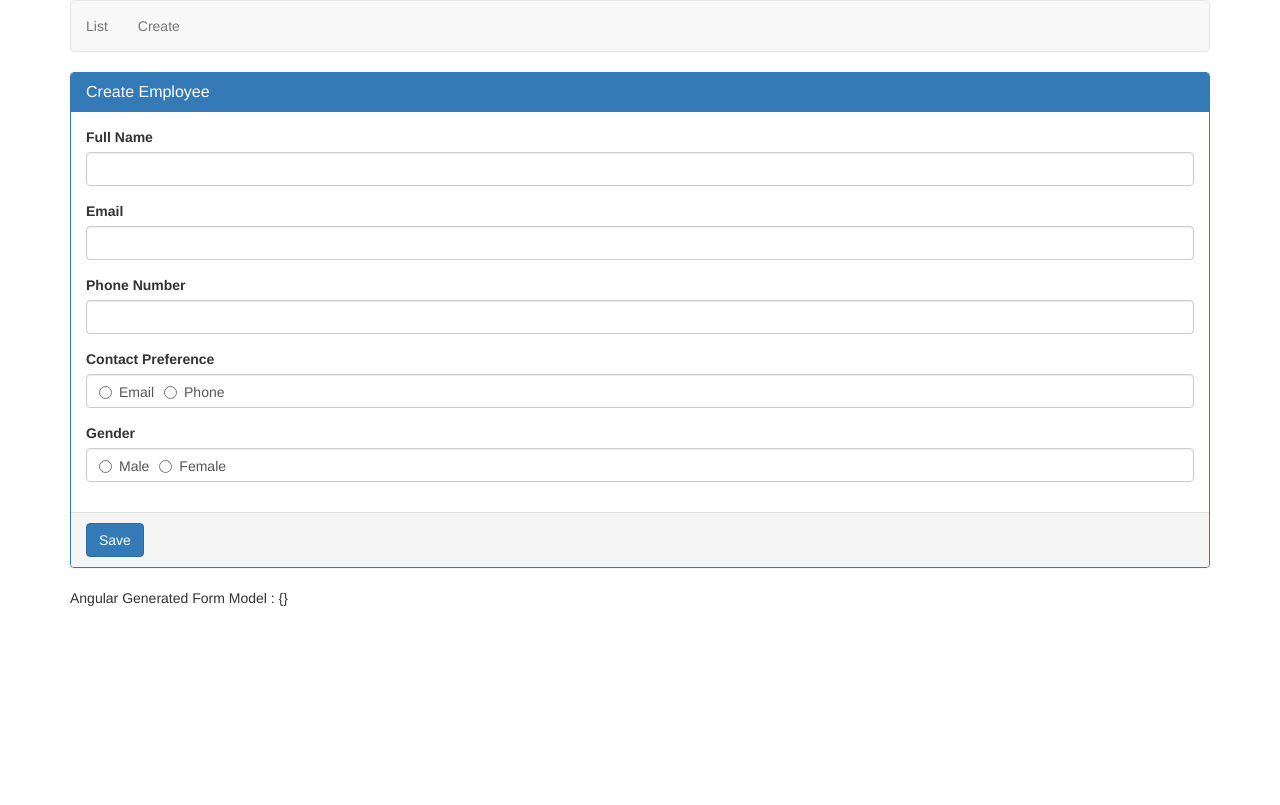
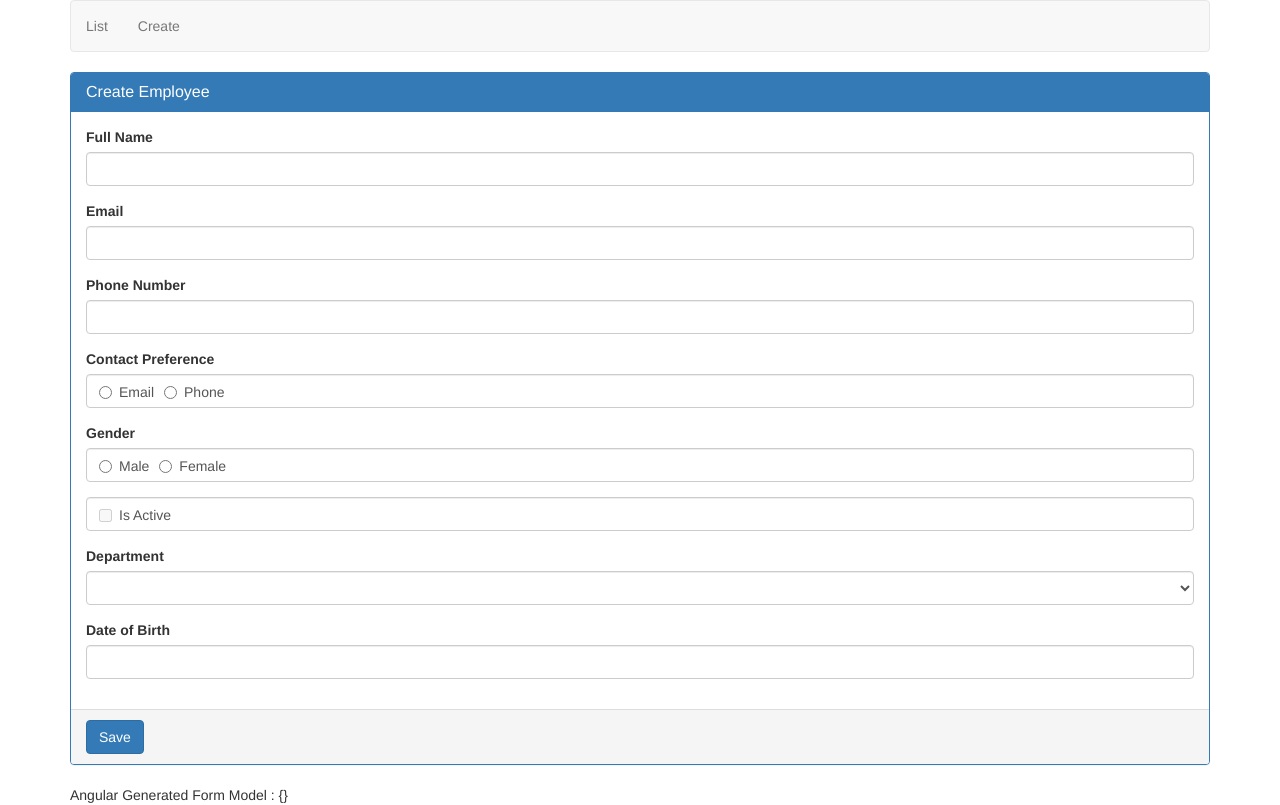
Before and after one commit to baldevbhattarai/AngularCrud, an Angular app: page /create in a window 1280 px wide. Built offline with nearby package versions, Linux system fonts and the light colour scheme.

Commit message:
after implementing datepicker and daterangepicker

```diff
--- a/angular.json
+++ b/angular.json
@@ -84,6 +84,7 @@
             "karmaConfig": "src/karma.conf.js",
             "styles": [
               "../node_modules/bootstrap/dist/css/bootstrap.css",
+              "node_modules/ngx-bootstrap/datepicker/bs-datepicker.css",
               "src/styles.css"
             ],
             "scripts": [],
--- a/package.json
+++ b/package.json
@@ -22,6 +22,7 @@
     "@angular/router": "~7.0.0",
     "bootstrap": "^3.3.7",
     "core-js": "^2.5.4",
+    "ngx-bootstrap": "^3.1.2",
     "rxjs": "~6.3.3",
     "zone.js": "~0.8.26"
   },
--- a/src/app/app.module.ts
+++ b/src/app/app.module.ts
@@ -2,6 +2,8 @@ import { BrowserModule } from '@angular/platform-browser';
 import { NgModule } from '@angular/core';
 import {RouterModule, Routes} from '@angular/router';
 import { FormsModule } from '@angular/forms';
+import { BsDatepickerModule } from 'ngx-bootstrap/datepicker';
+
 
 import { AppRoutingModule } from './app-routing.module';
 import { AppComponent } from './app.component';
@@ -23,7 +25,8 @@ const appRoutes: Routes = [
     BrowserModule,
     AppRoutingModule,
     FormsModule,
-    RouterModule.forRoot(appRoutes)
+    RouterModule.forRoot(appRoutes),
+    BsDatepickerModule.forRoot(),
   ],
   providers: [],
   bootstrap: [AppComponent]
--- a/src/app/employees/create-employee.component.html
+++ b/src/app/employees/create-employee.component.html
@@ -50,6 +50,27 @@
           </label>
         </div>
       </div>
+      <div class="form-group">
+        <div class="form-control">
+          <label class="checkbox-inline">
+            <input type="checkbox" name="isActive" [(ngModel)]="isActive" disabled>Is Active
+          </label>
+        </div>
+      </div>
+      <div class="form-group">
+        <label for="department">Department</label>
+        <select id="department" name="department"
+                [(ngModel)]="department" class="form-control">
+                <option *ngFor="let dept of departments" [value]="dept.id">
+                  {{dept.name}}
+                </option>
+        </select>
+      </div>
+      <div class="form-group">
+        <label for="dateOfBirth">Date of Birth</label>
+        <input id="dateOfBirth" name="dateOfBirth" [(ngModel)]="dateOfBirth"
+                type="text" bsDaterangepicker class="form-control" />
+      </div>
     </div>
     <div class="panel-footer">
       <button class="btn btn-primary" type="submit">Save</button>
--- a/src/app/employees/create-employee.component.ts
+++ b/src/app/employees/create-employee.component.ts
@@ -1,5 +1,7 @@
 import { Component, OnInit } from '@angular/core';
-import {NgForm} from '@angular/forms'
+import {NgForm} from '@angular/forms';
+import { Department } from 'src/models/department.model';
+
 
 @Component({
   selector: 'app-create-employee',
@@ -7,7 +9,13 @@ import {NgForm} from '@angular/forms'
   styles: []
 })
 export class CreateEmployeeComponent implements OnInit {
-
+ isActive= false;
+ departments: Department[] = [
+  { id: 1, name: 'Help Desk' },
+  { id: 2, name: 'HR' },
+  { id: 3, name: 'IT' },
+  { id: 4, name: 'Payroll' }
+];
   constructor() { }
   ngOnInit() {
   }
--- /dev/null
+++ b/src/models/department.model.ts
@@ -0,0 +1,4 @@
+export class Department {
+    id: number;
+    name: string;
+}
--- a/src/styles.css
+++ b/src/styles.css
@@ -1,2 +1,3 @@
 /* You can add global styles to this file, and also import other style files */
 @import '../node_modules/bootstrap/dist/css/bootstrap.css';
+@import '../node_modules/ngx-bootstrap/datepicker/bs-datepicker.css';
```
Also changed, not shown: 1 other file (tests, documents, lock files or other folders).
